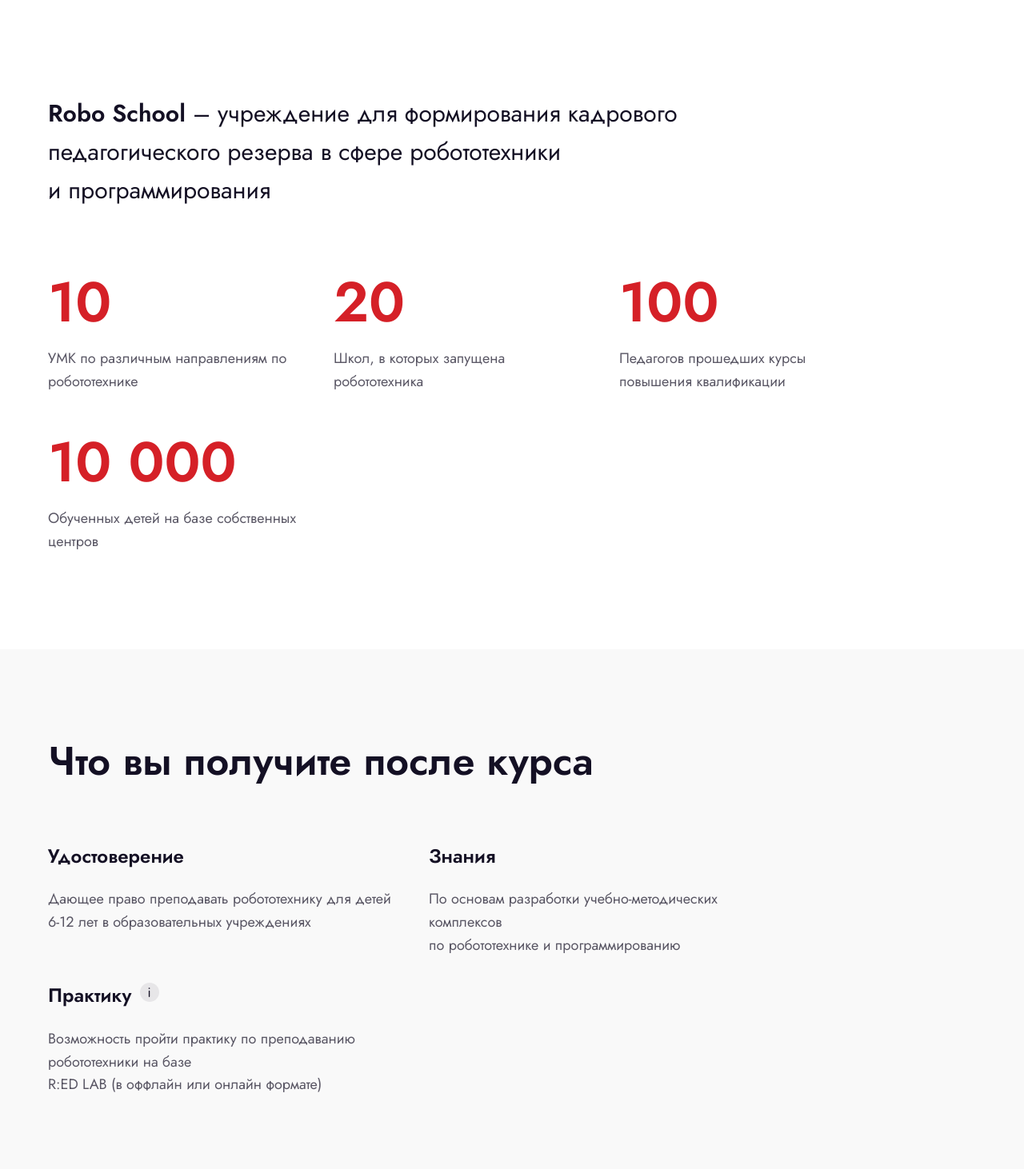
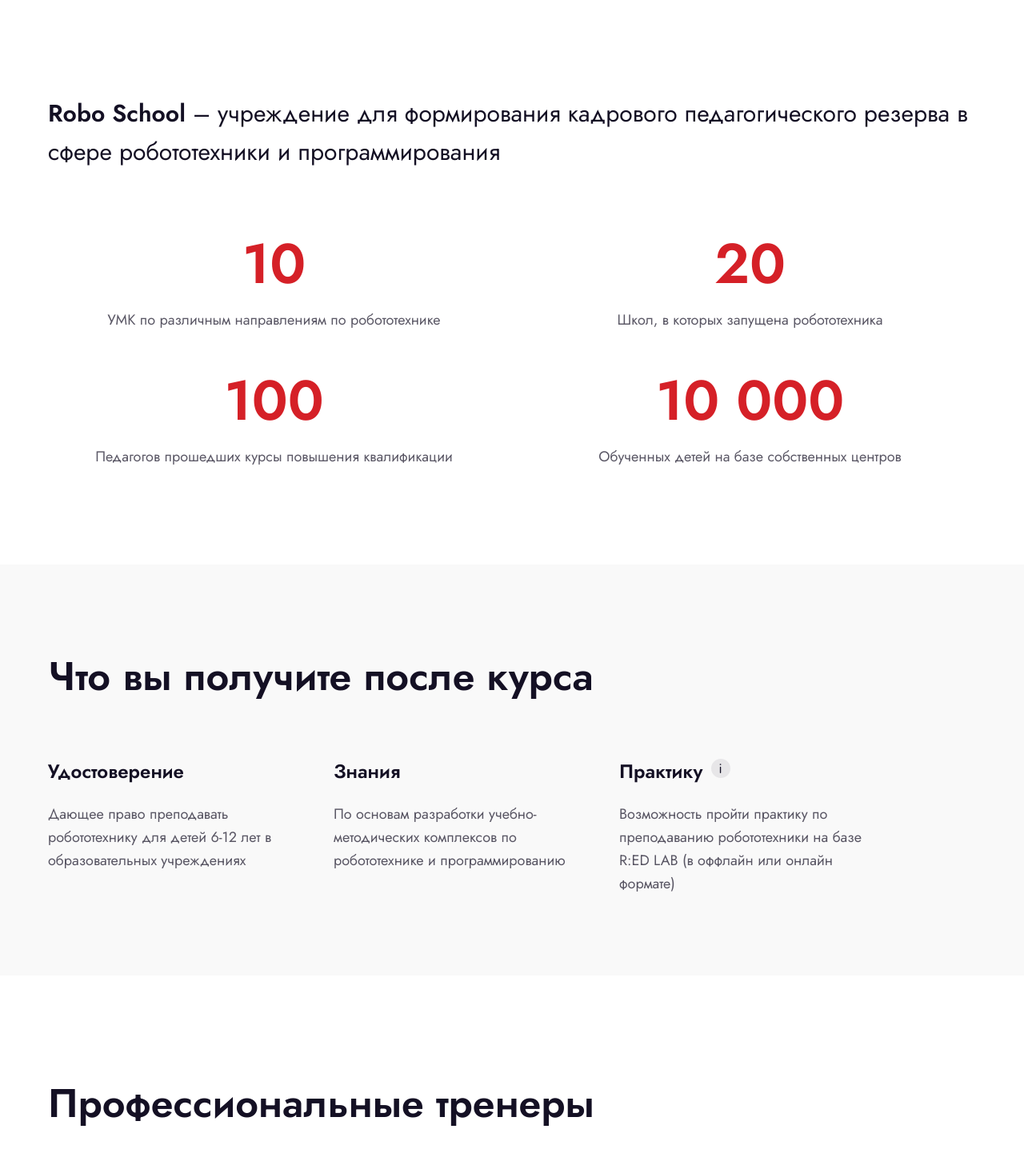
Before and after one commit to sh0rk1n/robo-school, a React (Create React App) app: page / in a window 1280 px wide. Shown: the part 788-2250 px from the top of the page at 80% size. Built offline with nearby package versions, Linux system fonts and the light colour scheme.

Commit message:
layout for mobiles done

```diff
--- a/src/components/about/About.jsx
+++ b/src/components/about/About.jsx
@@ -6,7 +6,7 @@
       <div className={`${styles.AboutDiv} grid container`}>
         <h2 className={styles.heading}>
           <span>Robo School&nbsp;</span>– учреждение для формирования кадрового
-          педагогического резерва в сфере робототехники <br />и программирования
+          педагогического резерва в сфере робототехники и программирования
         </h2>
         <dl className={`${styles.statsList} grid`}>
           <div>
--- a/src/components/about/About.module.scss
+++ b/src/components/about/About.module.scss
@@ -2,6 +2,10 @@
 
 .about {
   padding: 120px 0;
+
+  @include tablet {
+    padding: 60px 0;
+  }
 }
 
 .AboutDiv {
@@ -19,6 +23,20 @@
     false
   );
 
+  @include big-desktop {
+    grid-column: 10 span;
+  }
+
+  @include tablet {
+    grid-column: 8 span;
+    font-size: 20px;
+    line-height: 32px;
+  }
+
+  @include mobile {
+    grid-column: 4 span;
+  }
+
   span {
     font-weight: 600;
   }
@@ -27,8 +45,29 @@
 .statsList {
   grid-column: 12 span;
 
+  @include big-desktop {
+    grid-column: 10 span;
+    text-align: center;
+  }
+
+  @include tablet {
+    grid-column: 8 span;
+  }
+
+  @include mobile {
+    grid-column: 4 span;
+  }
+
   div {
     grid-column: 3 span;
+
+    @include big-desktop {
+      grid-column: 5 span;
+    }
+
+    @include tablet {
+      grid-column: 4 span;
+    }
   }
 }
 
@@ -41,6 +80,10 @@
     var(--red-color),
     false
   );
+
+  @include tablet {
+    font-size: 60px;
+  }
 }
 
 .descr {
@@ -52,4 +95,9 @@
     var(--main-color-dark),
     false
   );
+
+  @include mobile {
+    font-size: 16px;
+    line-height: 25.6px;
+  }
 }
--- a/src/components/coach/Coach.jsx
+++ b/src/components/coach/Coach.jsx
@@ -48,7 +48,7 @@
         <h2 className={styles.heading}>Профессиональные тренеры</h2>
         <div className={styles.content}>
           <Swiper
-            spaceBetween={50}
+            spaceBetween={0}
             slidesPerView={3}
             modules={[Navigation, Scrollbar]}
             navigation={{ prevEl: '.prevButton', nextEl: '.nextButton' }}
@@ -56,6 +56,11 @@
               el: '.swiper-scrollbar',
               hide: false,
               draggable: true,
+            }}
+            breakpoints={{
+              320: { slidesPerView: 1.4, spaceBetween: 0 },
+              768: { slidesPerView: 2.8, spaceBetween: 30 },
+              1024: { slidesPerView: 2.8, spaceBetween: 40 },
             }}
           >
             {coaches.map((coach, index) => (
@@ -87,7 +92,6 @@
         <div className={`${styles.scrollbar} swiper-scrollbar`}></div>
       </div>
 
-
       {selectedCoach && (
         <Modal
           isOpen={!!selectedCoach}
--- a/src/components/coach/Coach.module.scss
+++ b/src/components/coach/Coach.module.scss
@@ -3,15 +3,24 @@
 .coach {
   position: relative;
   padding: 120px 0 40px 0;
+
+  @include tablet {
+    padding: 60px 0 10px 0;
+  }
 }
 
 .Div {
   position: relative;
+
+  @include mobile {
+    text-align: center;
+    padding: 0 10px;
+  }
 }
 
 .heading {
   grid-column: 12 span;
-  margin-bottom: 50px;
+  margin-bottom: 30px;
   @include text-style(
     var(--font-family),
     600,
@@ -20,10 +29,23 @@
     var(--main-color),
     false
   );
+
+  @include tablet {
+    font-size: 30px;
+    margin-bottom: 10px;
+  }
+
+  @include mobile {
+    grid-column: 4 span;
+  }
 }
 
 .content {
   grid-column: 12 span;
+
+  @include mobile {
+    grid-column: 4 span;
+  }
 }
 
 .navBtns {
@@ -32,6 +54,10 @@
   grid-column: 11 / 2 span;
   grid-row: 3 span;
   gap: 10px;
+
+  @include mobile {
+    display: none;
+  }
 }
 
 .prevButton,
@@ -45,4 +71,8 @@
 
 .scrollbar {
   margin-bottom: 35px;
+
+  @include mobile {
+    margin-bottom: -30px;
+  }
 }
--- a/src/components/footer/Footer.module.scss
+++ b/src/components/footer/Footer.module.scss
@@ -3,6 +3,10 @@
 .footer {
   background-color: var(--main-color);
   padding: 25px 0 40px;
+
+  @include mobile {
+    padding: 40px 0 20px 0;
+  }
 }
 
 .container {
@@ -10,6 +14,10 @@
   display: flex;
   flex-direction: column;
   align-items: flex-start;
+
+  @include mobile {
+    align-items: center;
+  }
 }
 
 .info {
@@ -17,6 +25,11 @@
   @include flex(true, true, false);
   padding-top: 15px;
   gap: 5px;
+
+  @include mobile {
+    flex-direction: column;
+    margin-bottom: 40px;
+  }
 }
 
 .name {
--- a/src/components/form/Form.module.scss
+++ b/src/components/form/Form.module.scss
@@ -10,11 +10,31 @@
 
 .formContainer {
   padding: 87px 60px;
+
+  @include mobile {
+    padding: 40px 0;
+  }
 }
 
 .text {
   grid-column: 6 span;
   color: var(--light-color);
+
+  @include big-desktop {
+    grid-column: 5 span;
+  }
+
+  @include tablet {
+    grid-column: 4 span;
+  }
+
+  @include small-tablet {
+    grid-column: 2/6 span;
+  }
+
+  @include mobile {
+    grid-column: 4 span;
+  }
 }
 
 .title {
@@ -27,6 +47,13 @@
     false
   );
   margin-bottom: 20px;
+
+  @include tablet {
+    font-size: 30px;
+    line-height: 42px;
+    text-align: center;
+    padding-bottom: 10px;
+  }
 }
 
 .descr {
@@ -38,12 +65,36 @@
     var(--light-color),
     false
   );
+
+  @include tablet {
+    font-size: 16px;
+    line-height: 25.6px;
+    padding: 0 35px;
+    text-align: center;
+  }
 }
 
 .forms {
   grid-column: 7 / 6 span;
   display: flex;
   flex-direction: column;
+
+  @include big-desktop {
+    grid-column: 5 span;
+  }
+
+  @include tablet {
+    grid-column: 4 span;
+  }
+
+  @include small-tablet {
+    grid-column: 2/6 span;
+  }
+
+  @include mobile {
+    grid-column: 4 span;
+    padding: 0 10px;
+  }
 }
 
 .label {
@@ -83,4 +134,8 @@
   &:hover {
     opacity: 0.9;
   }
+
+  @include mobile {
+    font-size: 16px;
+  }
 }
--- a/src/components/package/Package.module.scss
+++ b/src/components/package/Package.module.scss
@@ -14,6 +14,12 @@
     false
   );
   margin-bottom: 60px;
+
+  @include tablet {
+    font-size: 30px;
+    margin-bottom: 40px;
+    text-align: center;
+  }
 }
 
 .item {
@@ -23,6 +29,24 @@
   grid-column: 4 span;
   border-radius: 20px;
   transition: background-color 0.3s ease-in-out;
+
+  @include big-desktop {
+    grid-column: 3 span;
+  }
+
+  @include tablet {
+    grid-column: 4 span;
+  }
+
+  @include small-tablet {
+    grid-column: 2/6 span;
+    height: 460px;
+    padding: 0;
+  }
+
+  @include mobile {
+    grid-column: 4 span;
+  }
 
   &:hover {
     background-color: var(--main-color);
@@ -49,6 +73,10 @@
 
   &:hover {
     height: 500px;
+
+    @include tablet {
+      height: 100%;
+    }
   }
 }
 
@@ -83,10 +111,14 @@
 .descr {
   @include text-style(var(--font-family), 400, 18px, 160%, var(--main-color));
   transition: color 0.3s ease-in-out;
+
+  @include tablet {
+    font-size: 16px;
+  }
 }
 
 .btn {
-  width: 280px;
+  max-width: 280px;
   height: 79px;
   padding: 25px 54px;
   background-color: var(--red-color);
@@ -100,4 +132,11 @@
   &:active {
     opacity: 0.5;
   }
+
+  @include tablet {
+    max-width: 300px;
+    font-size: 16px;
+    line-height: 25.6px;
+    padding: 25px 15px;
+  }
 }
--- a/src/components/perspective/Perspective.jsx
+++ b/src/components/perspective/Perspective.jsx
@@ -18,7 +18,7 @@
           <div>
             <dt className={styles.title}>Знания</dt>
             <dd className={styles.descr}>
-              По основам разработки учебно-методических комплексов <br /> по
+              По основам разработки учебно-методических комплексов по
               робототехнике и программированию
             </dd>
           </div>
@@ -35,7 +35,6 @@
             </dt>
             <dd className={styles.descr}>
               Возможность пройти практику по преподаванию робототехники на базе{' '}
-              <br />
               R:ED LAB (в оффлайн или онлайн формате)
             </dd>
           </div>
--- a/src/components/perspective/Perspective.module.scss
+++ b/src/components/perspective/Perspective.module.scss
@@ -3,6 +3,10 @@
 .perspective {
   padding: 100px 0;
   background-color: var(--grey-color);
+
+  @include tablet {
+    padding: 40px 0 50px;
+  }
 }
 
 .PersDiv {
@@ -20,11 +24,30 @@
     false
   );
   margin-bottom: 60px;
+
+  @include tablet {
+    font-size: 36px;
+    line-height: 140%;
+    text-align: center;
+    margin-bottom: 40px;
+  }
 }
 
 .persList {
+  @include tablet {
+    text-align: center;
+  }
+
   div {
     grid-column: 4 span;
+
+    @include big-desktop {
+      grid-column: 3 span;
+    }
+
+    @include tablet {
+      grid-column: 8 span;
+    }
   }
 }
 
@@ -38,6 +61,11 @@
     false
   );
   margin-bottom: 20px;
+
+  @include tablet {
+    font-size: 20px;
+    margin-bottom: 10px;
+  }
 }
 
 .descr {
@@ -49,6 +77,10 @@
     var(--main-color-dark),
     false
   );
+
+  @include tablet {
+    font-size: 16px;
+  }
 }
 
 .tooltip {
@@ -73,6 +105,10 @@
     transition:
       visibility 0s,
       opacity 0.5s ease;
+
+    @include mobile {
+      left: -160px;
+    }
   }
 
   &:hover span {
--- a/src/shared/ui/CoachCard/CoachCard.jsx
+++ b/src/shared/ui/CoachCard/CoachCard.jsx
@@ -1,7 +1,7 @@
 import styles from './CoachCard.module.scss';
 
 export const CoachCard = ({ img, name, descr, onClick }) => (
-  <div>
+  <div className={styles.content}>
     <img src={img} className={styles.Img} alt={`coach ${name.toLowerCase()}`} />
     <div className={styles.card}>
       <h3 className={styles.title}>{name}</h3>
--- a/src/shared/ui/CoachCard/CoachCard.module.scss
+++ b/src/shared/ui/CoachCard/CoachCard.module.scss
@@ -1,20 +1,45 @@
 @import '../../../app/styles/mixins/mixins.scss';
+
+.content {
+  width: 360px;
+
+  @include mobile {
+    width: 220px;
+  }
+}
 
 .Img {
   border-radius: 20px;
   width: 360px;
   height: 500px;
+
+  @include tablet {
+    max-width: 220px;
+    max-height: 306px;
+  }
 }
 
 .card {
   display: flex;
   align-items: flex-start;
   flex-direction: column;
+
+  @include tablet {
+    margin-left: 0px;
+  }
+  // @include mobile {
+  //   display: flex;
+  //   align-items: flex-start;
+  // }
 }
 
 .title {
   @include text-style(var(--font-family), 600, 24px, 160%, var(--main-color));
   margin-bottom: 10px;
+
+  @include tablet {
+    font-size: 20px;
+  }
 }
 
 .descr {
@@ -26,9 +51,17 @@
     rgba(20, 16, 36, 0.7) // TODO: CHANGE TO OPACITY
   );
   margin-bottom: 20px;
+
+  @include tablet {
+    font-size: 14px;
+  }
 }
 
 .details {
   text-align: left;
   @include text-style(var(--font-family), 400, 18px, 160%, var(--red-color));
+
+  @include tablet {
+    font-size: 16px;
+  }
 }
```
Also changed, not shown: src/components/coach/Swiper.scss (line endings or trailing spaces).
